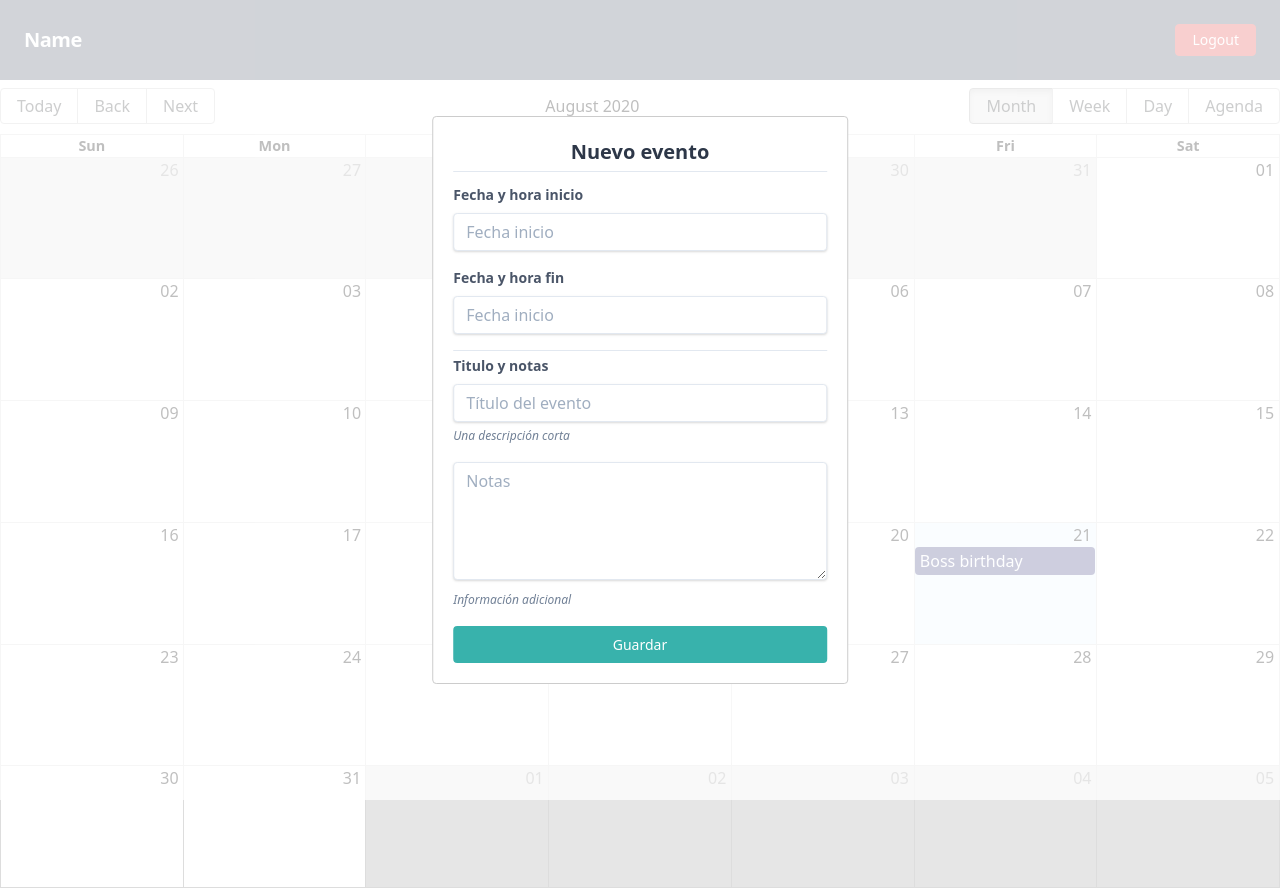
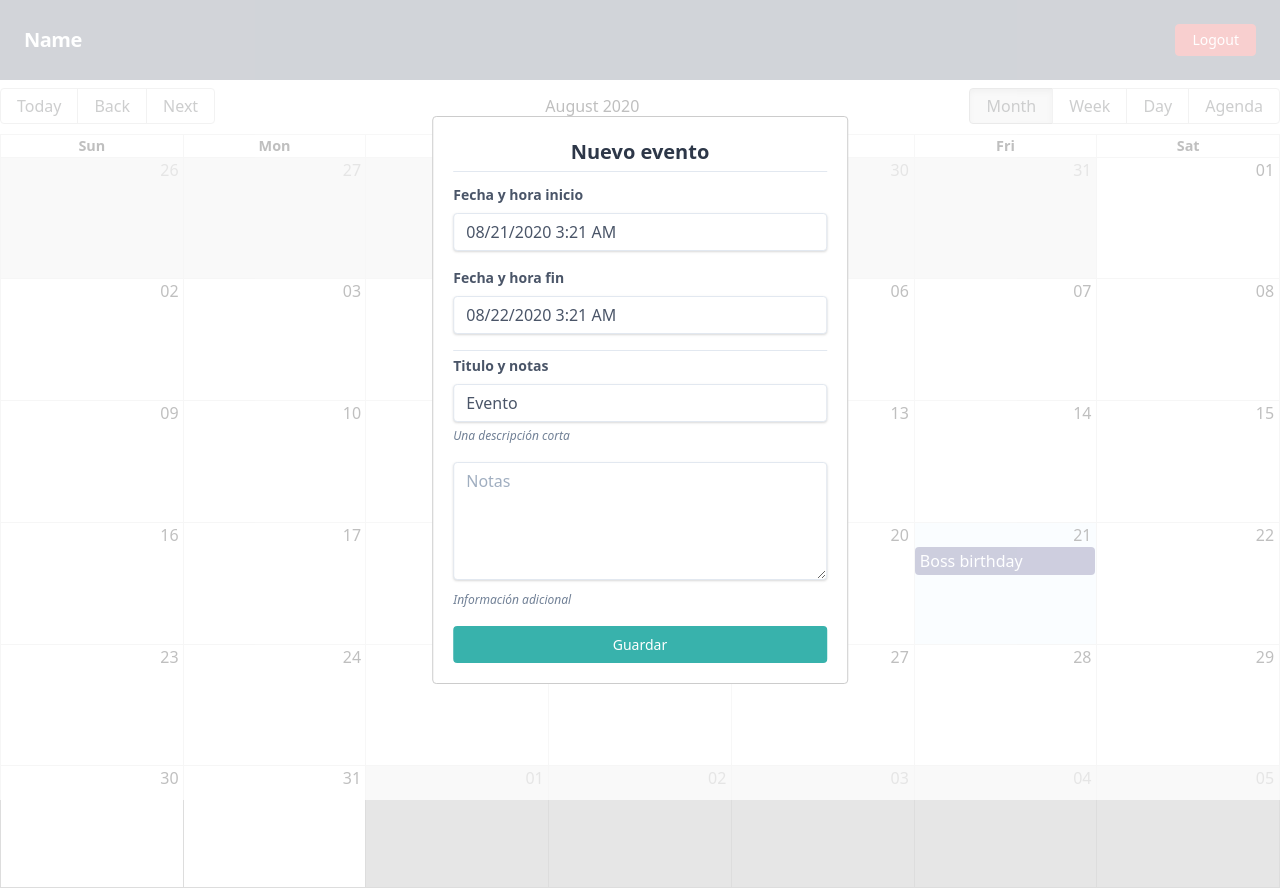
Before and after one commit to josebanega26/mern-calendar, a React (Create React App) app: page / in a window 1280 px wide. Built offline with nearby package versions, Linux system fonts and the light colour scheme.

Commit message:
Add state in form modal

```diff
--- a/src/App.css
+++ b/src/App.css
@@ -41,3 +41,7 @@
   outline: none;
   padding: 10px;
 }
+
+.react-datepicker-wrapper {
+  width: 100%;
+}
--- a/src/components/calendar/CalendarModal.tsx
+++ b/src/components/calendar/CalendarModal.tsx
@@ -1,5 +1,8 @@
-import React from 'react';
+import React, { ChangeEvent } from 'react';
 import Modal from 'react-modal';
+import DatePicker from 'react-datepicker';
+import moment from 'moment';
+import 'react-datepicker/dist/react-datepicker.css';
 
 const customStyles = {
   content: {
@@ -13,10 +16,43 @@ const customStyles = {
 };
 Modal.setAppElement('#root');
 const CalendarModal = () => {
+  const [form, setForm] = React.useState({
+    title: 'Evento',
+    note: '',
+    startDate: moment().toDate(),
+    endDate: moment().add(1, 'days').toDate()
+  });
   const modalIsOpen = true;
+  const { title, note, startDate, endDate } = form;
+
+  const handleForm = (e: ChangeEvent<HTMLInputElement | HTMLTextAreaElement>): void => {
+    const {
+      target: { name, value }
+    } = e;
+    setForm((oldValues) => ({
+      ...oldValues,
+      [name]: value
+    }));
+  };
+
+  React.useEffect(() => {
+    setForm((formValues) => ({ ...formValues, endDate: moment(startDate).add(1, 'days').toDate() }));
+  }, [startDate]);
 
   const onRequestClose = () => {
     console.log('clossing modall');
+  };
+
+  const handleSubmit = (e: ChangeEvent<HTMLFormElement>) => {
+    e.preventDefault();
+    console.log('form :>> ', form);
+  };
+
+  const handleDateChange = (date: Date, key: string) => {
+    setForm((formValues) => ({
+      ...formValues,
+      [key]: date
+    }));
   };
   return (
     <div>
@@ -29,20 +65,32 @@ const CalendarModal = () => {
         contentLabel="Modal">
         <h1 className="block w-full text-center text-xl text-gray-800 font-bold pb-1"> Nuevo evento </h1>
         <hr className="mb-3" />
-        <form className="container">
+
+        <form onSubmit={handleSubmit} className="container">
           <div className="mb-4 mt-1">
             <label className="block text-gray-700 text-sm font-bold mb-2">Fecha y hora inicio</label>
-            <input
+            <DatePicker
+              selected={startDate}
+              onChange={(date) => handleDateChange(date as Date, 'startDate')}
+              timeInputLabel="Time:"
+              dateFormat="MM/dd/yyyy h:mm aa"
+              showTimeInput
+              showTimeSelect
               className="shadow appearance-none border rounded w-full py-2 px-3 text-gray-700 leading-tight focus:outline-none focus:shadow-outline"
-              placeholder="Fecha inicio"
             />
           </div>
 
           <div className="mb-4 mt-1">
             <label className="block text-gray-700 text-sm font-bold mb-2">Fecha y hora fin</label>
-            <input
+            <DatePicker
+              selected={endDate}
+              onChange={(date) => handleDateChange(date as Date, 'endDate')}
+              timeInputLabel="Time:"
+              dateFormat="MM/dd/yyyy h:mm aa"
+              showTimeInput
+              showTimeSelect
+              minDate={startDate}
               className="shadow appearance-none border rounded w-full py-2 px-3 text-gray-700 leading-tight focus:outline-none focus:shadow-outline"
-              placeholder="Fecha inicio"
             />
           </div>
 
@@ -55,6 +103,8 @@ const CalendarModal = () => {
               placeholder="Título del evento"
               name="title"
               autoComplete="off"
+              value={title}
+              onChange={handleForm}
             />
             <small id="emailHelp" className="text-gray-600 text-xs italic">
               Una descripción corta
@@ -66,7 +116,9 @@ const CalendarModal = () => {
               className="shadow appearance-none border rounded w-full py-2 px-3 text-gray-700 leading-tight focus:outline-none focus:shadow-outline"
               placeholder="Notas"
               rows={5}
-              name="notes"></textarea>
+              name="note"
+              value={note}
+              onChange={handleForm}></textarea>
             <small id="emailHelp" className="text-gray-600 text-xs italic">
               Información adicional
             </small>
```
